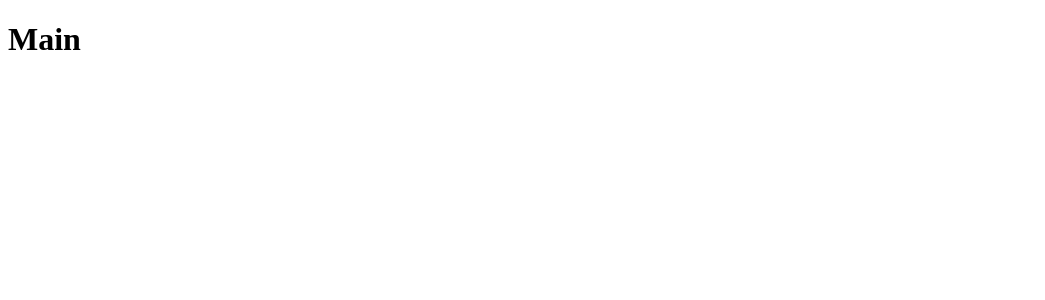
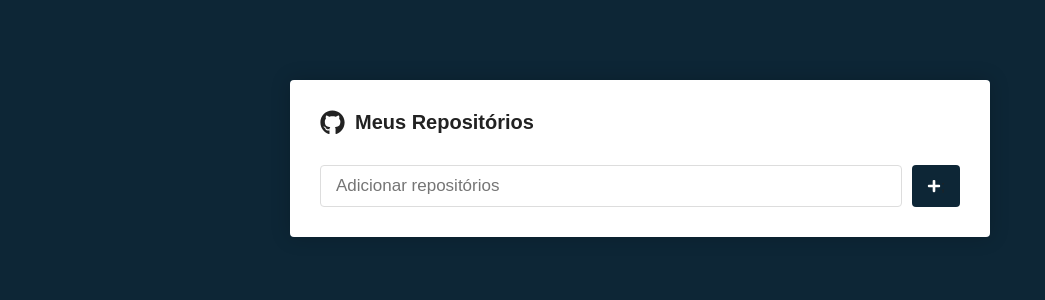
Before and after one commit to andreluiz901/repo-finder, a React (Create React App) app: page / in a window 1280 px wide. Shown: the top 300 px of the page, without its empty margins (0-1045 px from the left). Built offline with nearby package versions, Linux system fonts and the light colour scheme.

Commit message:
feat: styling main page

```diff
--- a/package.json
+++ b/package.json
@@ -8,7 +8,9 @@
     "@testing-library/user-event": "^13.5.0",
     "react": "^18.2.0",
     "react-dom": "^18.2.0",
+    "react-icons": "^5.0.1",
     "react-scripts": "5.0.1",
+    "styled-components": "^6.1.8",
     "web-vitals": "^2.1.4"
   },
   "scripts": {
--- a/src/App.js
+++ b/src/App.js
@@ -1,8 +1,14 @@
 import RoutesApp from "./routes";
 import React from "react";
+import GlobalStyle from "./styles/global";
 
 function App() {
-  return <RoutesApp />;
+  return (
+    <>
+      <GlobalStyle />
+      <RoutesApp />
+    </>
+  );
 }
 
 export default App;
--- a/src/pages/Main/index.js
+++ b/src/pages/Main/index.js
@@ -1,6 +1,22 @@
 import React from "react";
+import { Conteiner, Form, SubmitButton } from "./styles";
+import { FaGithub, FaPlus } from "react-icons/fa";
 
 export default function Main() {
-  console.log("Main");
-  return <h1>Main</h1>;
+  return (
+    <Conteiner>
+      <h1>
+        <FaGithub size={25} />
+        Meus Repositórios
+      </h1>
+
+      <Form>
+        <input type="text" placeholder="Adicionar repositórios" />
+
+        <SubmitButton>
+          <FaPlus color="#FFFFFF" />;
+        </SubmitButton>
+      </Form>
+    </Conteiner>
+  );
 }
--- /dev/null
+++ b/src/pages/Main/styles.js
@@ -0,0 +1,46 @@
+import styled from "styled-components";
+
+export const Conteiner = styled.div`
+  max-width: 700px;
+  background: #fff;
+  border-radius: 4px;
+  box-shadow: 0 0 20px rgba(0, 0, 0, 0.2);
+  padding: 30px;
+  margin: 80px auto;
+
+  h1 {
+    font-size: 20px;
+    display: flex;
+    flex-direction: row;
+    align-items: center;
+
+    svg {
+      margin-right: 10px;
+    }
+  }
+`;
+
+export const Form = styled.form`
+  margin-top: 30px;
+  display: flex;
+  flex-direction: row;
+
+  input {
+    flex: 1;
+    border: 1px solid #ddd;
+    padding: 10px 15px;
+    border-radius: 4px;
+    font-size: 17px;
+  }
+`;
+
+export const SubmitButton = styled.button`
+  background: #0d2636;
+  border: 0;
+  border-radius: 4px;
+  margin-left: 10px;
+  padding: 0 15px;
+  display: flex;
+  justify-content: center;
+  align-items: center;
+`;
--- /dev/null
+++ b/src/styles/global.js
@@ -0,0 +1,31 @@
+import { createGlobalStyle } from "styled-components";
+
+export default createGlobalStyle`
+  *{
+    margin: 0;
+    padding: 0;
+    outline: 0;
+    box-sizing: border-box;
+  }
+
+  html, body, #root{
+    min-height: 100%;
+  }
+
+  body{
+    background: #0D2636;
+    font-size:  14px;
+    -webkit-font-smoothing: antialiased !important
+  }
+
+  body, input, button{
+    color: #222;
+    font-size: 14px;
+    font-family: Arial, Helvetica, sans-serif, Arial, Helvetica, sans-serif, sans-serif;
+
+  }
+
+  button{
+    cursor: pointer;
+  }
+`;
```
Also changed, not shown: 1 other file (tests, documents, lock files or other folders).
